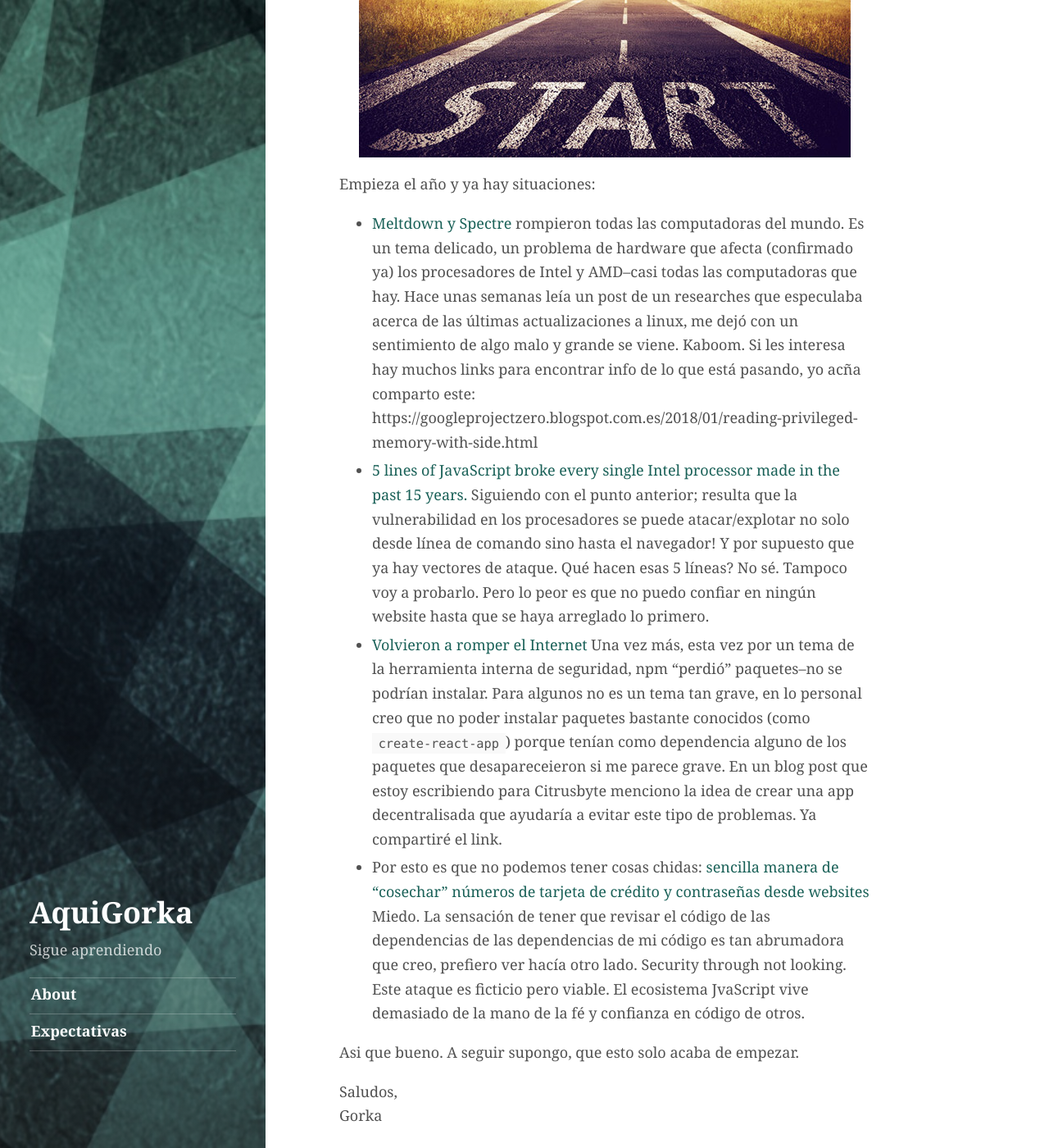
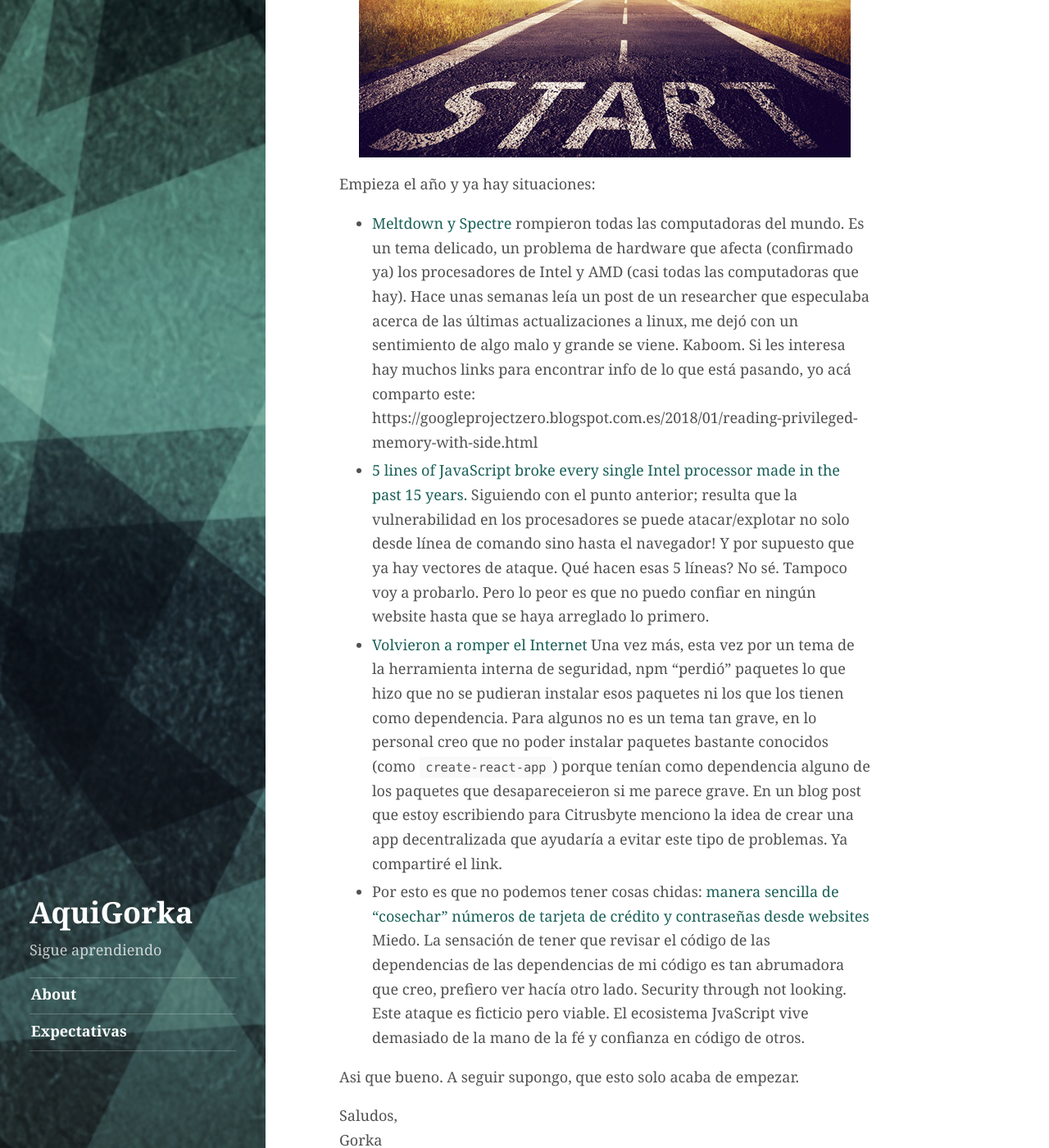
Before and after one commit to AquiGorka/aquigorka.github.io, a Jekyll site: the page built from _posts/2018-01-08-empezamos-el-2018.md, in a window 1280 px wide and 1400 px high, scrolled down 272 px. Shown: the whole window at 82% size. Built offline with Jekyll 4.4.1, drawn with Linux system fonts in a browser that asks for light colours; comment, search, counter and statistics services are not loaded.

Commit message:
20180108: add 2nd revision to post

```diff
--- a/_posts/2018-01-08-empezamos-el-2018.md
+++ b/_posts/2018-01-08-empezamos-el-2018.md
@@ -14,12 +14,12 @@ categories:
 Empieza el año y ya hay situaciones:
 
 - [Meltdown y Spectre](https://www.wired.com/story/meltdown-and-spectre-vulnerability-fix/) rompieron todas las computadoras del mundo.
-Es un tema delicado, un problema de hardware que afecta (confirmado ya) los procesadores de Intel y AMD–casi todas las computadoras que hay. Hace unas semanas leía un post de un researches que especulaba acerca de las últimas actualizaciones a linux, me dejó con un sentimiento de algo malo y grande se viene. Kaboom. Si les interesa hay muchos links para encontrar info de lo que está pasando, yo acña comparto este: https://googleprojectzero.blogspot.com.es/2018/01/reading-privileged-memory-with-side.html
+Es un tema delicado, un problema de hardware que afecta (confirmado ya) los procesadores de Intel y AMD (casi todas las computadoras que hay). Hace unas semanas leía un post de un researcher que especulaba acerca de las últimas actualizaciones a linux, me dejó con un sentimiento de algo malo y grande se viene. Kaboom. Si les interesa hay muchos links para encontrar info de lo que está pasando, yo acá comparto este: https://googleprojectzero.blogspot.com.es/2018/01/reading-privileged-memory-with-side.html
 - [5 lines of JavaScript broke every single Intel processor made in the past 15 years.](https://twitter.com/themikepan/status/949059784908484608)
 Siguiendo con el punto anterior; resulta que la vulnerabilidad en los procesadores se puede atacar/explotar no solo desde línea de comando sino hasta el navegador! Y por supuesto que ya hay vectores de ataque. Qué hacen esas 5 líneas? No sé. Tampoco voy a probarlo. Pero lo peor es que no puedo confiar en ningún website hasta que se haya arreglado lo primero.
 - [Volvieron a romper el Internet](http://blog.npmjs.org/post/169432444640/npm-operational-incident-6-jan-2018)
-Una vez más, esta vez por un tema de la herramienta interna de seguridad, npm "perdió" paquetes–no se podrían instalar. Para algunos no es un tema tan grave, en lo personal creo que no poder instalar paquetes bastante conocidos (como `create-react-app`) porque tenían como dependencia alguno de los paquetes que desapareceieron si me parece grave. En un blog post que estoy escribiendo para Citrusbyte menciono la idea de crear una app decentralisada que ayudaría a evitar este tipo de problemas. Ya compartiré el link.
-- Por esto es que no podemos tener cosas chidas: [sencilla manera de "cosechar" números de tarjeta de crédito y contraseñas desde websites](https://hackernoon.com/im-harvesting-credit-card-numbers-and-passwords-from-your-site-here-s-how-9a8cb347c5b5)
+Una vez más, esta vez por un tema de la herramienta interna de seguridad, npm "perdió" paquetes lo que hizo que no se pudieran instalar esos paquetes ni los que los tienen como dependencia. Para algunos no es un tema tan grave, en lo personal creo que no poder instalar paquetes bastante conocidos (como `create-react-app`) porque tenían como dependencia alguno de los paquetes que desapareceieron si me parece grave. En un blog post que estoy escribiendo para Citrusbyte menciono la idea de crear una app decentralizada que ayudaría a evitar este tipo de problemas. Ya compartiré el link.
+- Por esto es que no podemos tener cosas chidas: [manera sencilla de "cosechar" números de tarjeta de crédito y contraseñas desde websites](https://hackernoon.com/im-harvesting-credit-card-numbers-and-passwords-from-your-site-here-s-how-9a8cb347c5b5)
 Miedo. La sensación de tener que revisar el código de las dependencias de las dependencias de mi código es tan abrumadora que creo, prefiero ver hacía otro lado. Security through not looking. Este ataque es ficticio pero viable. El ecosistema JvaScript vive demasiado de la mano de la fé y confianza en código de otros.
 
 Asi que bueno. A seguir supongo, que esto solo acaba de empezar.
```
